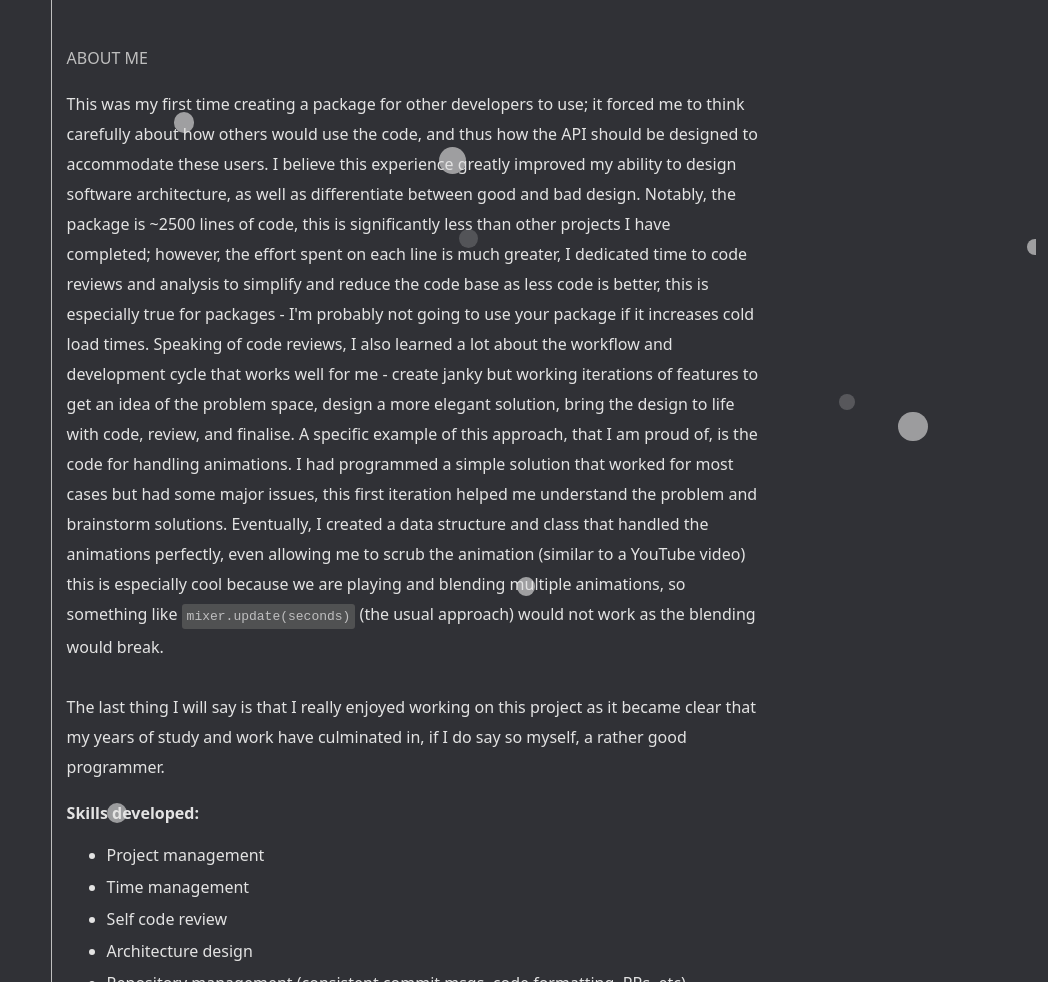
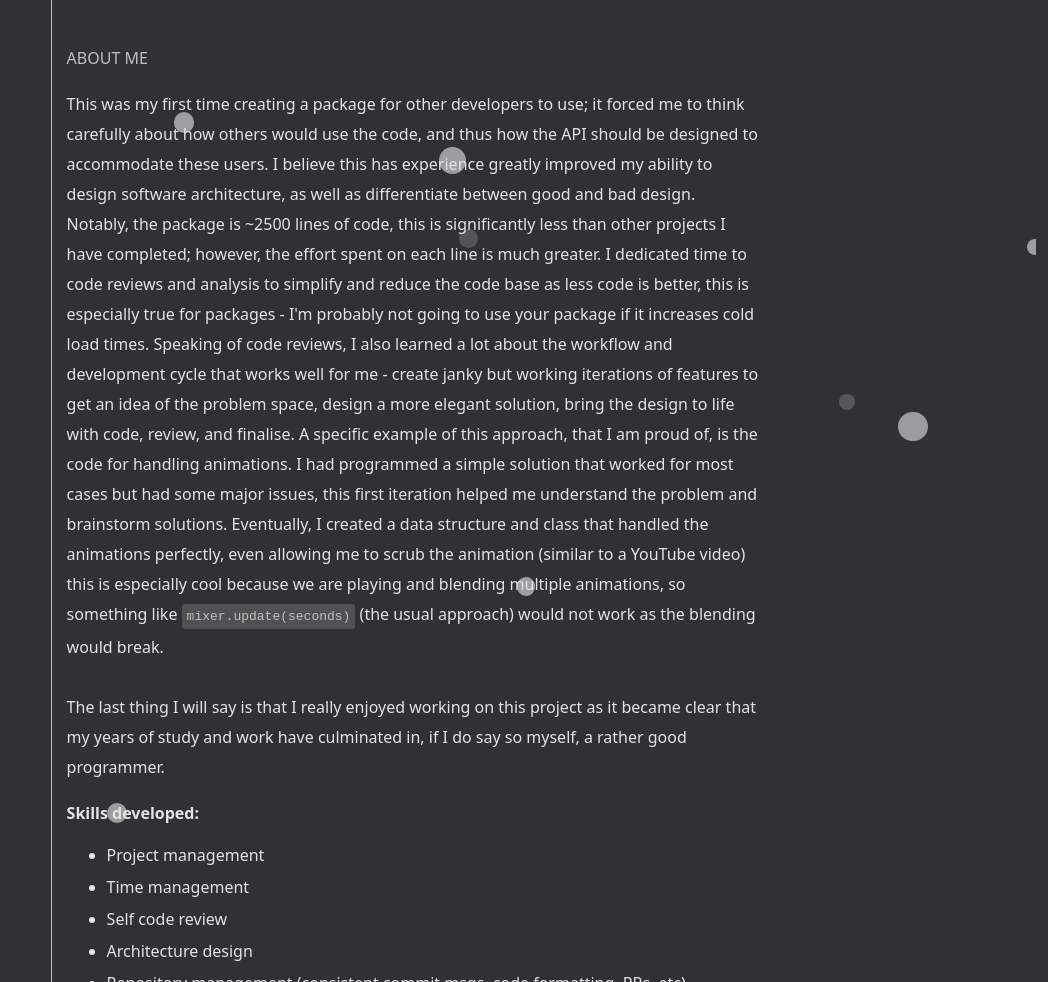
Before and after one commit to AntonyLoose/resume-website, a website: page src/pages/experience.html in a window 1280 px wide. Shown: the part 1432-2414 px from the top of the page, without its empty margins (232-1280 px from the left). Drawn offline with Linux system fonts and the light colour scheme; files whose address does not match are found by name.

Commit message:
fix: more grammar

```diff
--- a/src/pages/experience.html
+++ b/src/pages/experience.html
@@ -27,13 +27,13 @@
 				<div>
 					<p class="subscript marginless">ABOUT THE PROJECT</p>
 					<p>
-						In December 2023 I started developing an Auslan spell generation package
-						for Monash University's Department of Human Centred Computing. The
-						package translates text prompts into interactive 3D animations, engaging
-						the user and enhancing the learning experience. As this project is an
-						npm package, it can be integrated into any website. We are still in the
-						process of alpha testing; thus I cannot include a live demo on this
-						website; however, I am optimistic this should change shortly, so
+						In December 2023, I started developing an Auslan spell generation
+						package for Monash University's Department of Human Centred Computing.
+						The package translates text prompts into interactive 3D animations,
+						engaging the user and enhancing the learning experience. As this project
+						is an npm package, it can be integrated into any website. We are still
+						in the process of alpha testing; thus I cannot include a live demo on
+						this website; however, I am optimistic this should change shortly, so
 						bookmark this website if you are interested :)
 						<br>
 						<br>
@@ -48,7 +48,7 @@
 						The package was designed to be highly configurable, allowing any
 						developer to make it work for their use case. Additionally, for when
 						configuration fails, the package is highly extendable, meaning if a
-						feature does not exist you can either fork the repository or make a PR.
+						feature does not exist, you can either fork the repository or make a PR.
 						<br>
 						<br>
 						Plans for the future include: integrating the package into <a
@@ -74,27 +74,27 @@
 						This was my first time creating a package for other developers to use;
 						it forced me to think carefully about how others would use the code, and
 						thus how the API should be designed to accommodate these users. I
-						believe this experience greatly improved my ability to design software
-						architecture, as well as differentiate between good and bad design.
-						Notably, the package is ~2500 lines of code, this is significantly less
-						than other projects I have completed; however, the effort spent on each
-						line is much greater, I dedicated time to code reviews and analysis to
-						simplify and reduce the code base as less code is better, this is
-						especially true for packages - I'm probably not going to use your
-						package if it increases cold load times. Speaking of code reviews, I
-						also learned a lot about the workflow and development cycle that works
-						well for me - create janky but working iterations of features to get an
-						idea of the problem space, design a more elegant solution, bring the
-						design to life with code, review, and finalise. A specific example of
-						this approach, that I am proud of, is the code for handling animations.
-						I had programmed a simple solution that worked for most cases but had
-						some major issues, this first iteration helped me understand the problem
-						and brainstorm solutions. Eventually, I created a data structure and
-						class that handled the animations perfectly, even allowing me to scrub
-						the animation (similar to a YouTube video) this is especially cool
-						because we are playing and blending multiple animations, so something
-						like <code>mixer.update(seconds)</code> (the usual approach) would not
-						work as the blending would break.
+						believe this has experience greatly improved my ability to design
+						software architecture, as well as differentiate between good and bad
+						design. Notably, the package is ~2500 lines of code, this is
+						significantly less than other projects I have completed; however, the
+						effort spent on each line is much greater. I dedicated time to code
+						reviews and analysis to simplify and reduce the code base as less code
+						is better, this is especially true for packages - I'm probably not going
+						to use your package if it increases cold load times. Speaking of code
+						reviews, I also learned a lot about the workflow and development cycle
+						that works well for me - create janky but working iterations of features
+						to get an idea of the problem space, design a more elegant solution,
+						bring the design to life with code, review, and finalise. A specific
+						example of this approach, that I am proud of, is the code for handling
+						animations. I had programmed a simple solution that worked for most
+						cases but had some major issues, this first iteration helped me
+						understand the problem and brainstorm solutions. Eventually, I created a
+						data structure and class that handled the animations perfectly, even
+						allowing me to scrub the animation (similar to a YouTube video) this is
+						especially cool because we are playing and blending multiple animations,
+						so something like <code>mixer.update(seconds)</code> (the usual
+						approach) would not work as the blending would break.
 						<br>
 						<br>
 						The last thing I will say is that I really enjoyed working on this
```
